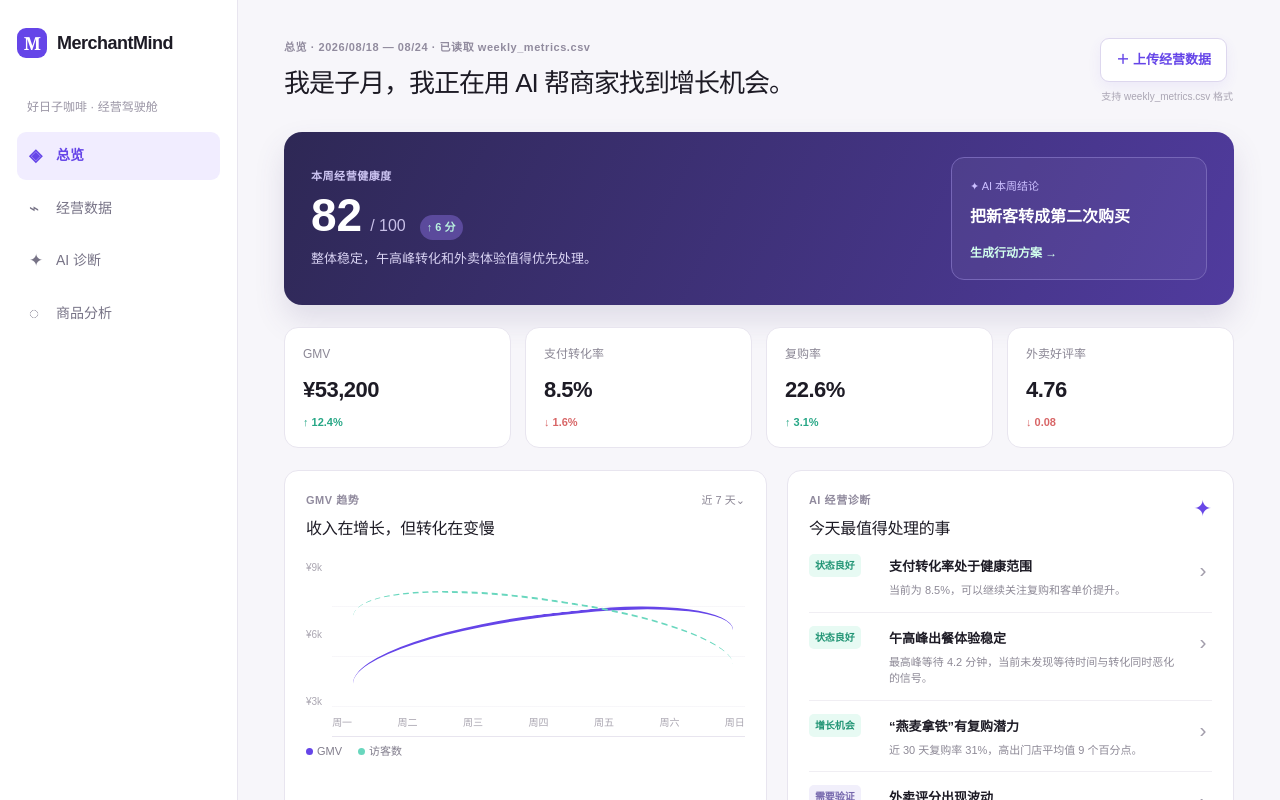
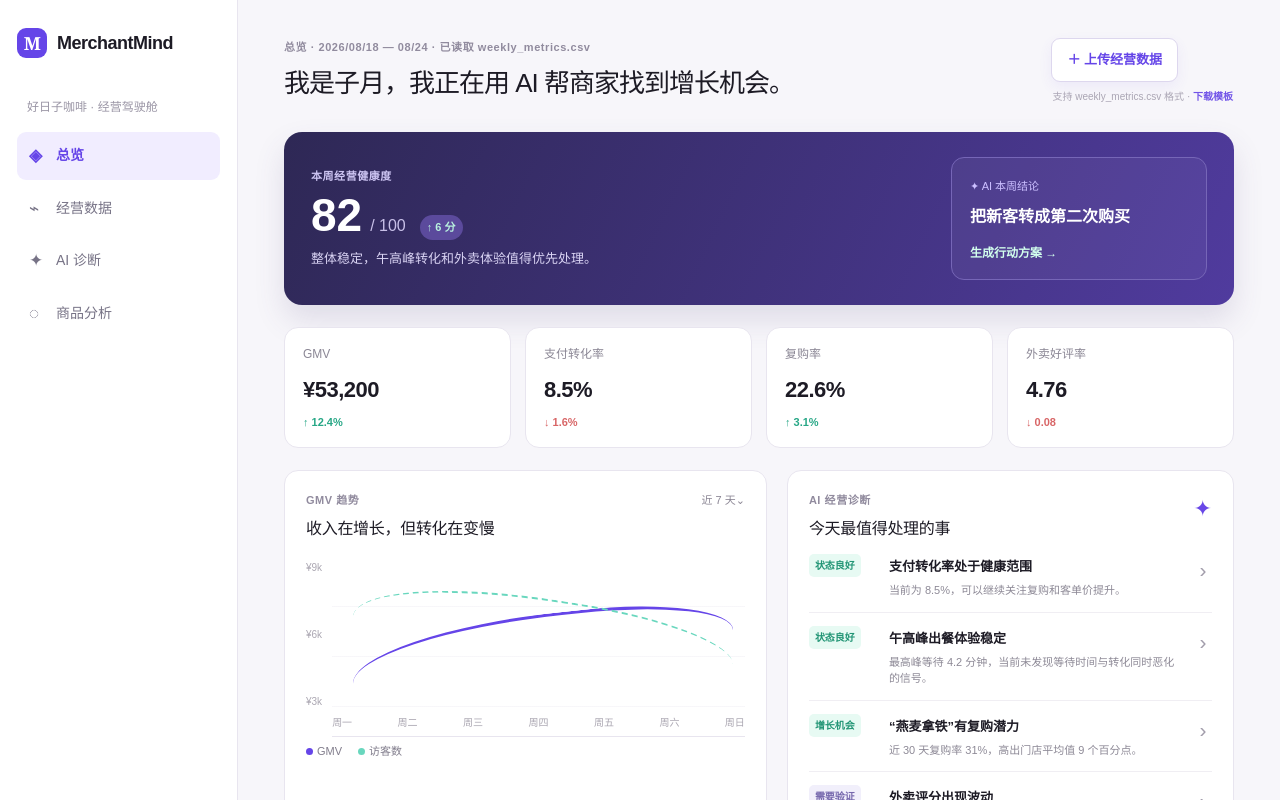
Before and after one commit to Zuziro1225/merchantmind-ai-growth-assistant, a Next.js app: page / in a window 1280 px wide. Shown: the top 800 px of the page. Built offline with nearby package versions, Linux system fonts and the light colour scheme.

Commit message:
feat: add CSV template download

```diff
--- a/app/page.tsx
+++ b/app/page.tsx
@@ -2,6 +2,7 @@
 
 import { ChangeEvent, useEffect, useRef, useState } from 'react';
 import './workspaces.css';
+import './upload.css';
 
 const initialMetrics = {
   gmv: '¥48,620',
@@ -248,7 +249,7 @@ export default function Home() {
       <div className="sidebar-footer"><span className="avatar">张</span><div><strong>子月的作品集</strong><small>演示模式</small></div></div>
     </aside>
     <section className="content">
-      <header className="topbar"><div><p className="eyebrow">{tab} · 2026/08/18 — 08/24 · {dataSource}</p><h1>{pageTitle}</h1>{uploadMessage && <p className={`upload-message ${uploadMessage.startsWith('上传成功') ? 'success' : 'error'}`}>{uploadMessage}</p>}</div><div><input ref={fileInputRef} className="file-input" type="file" accept=".csv,text/csv" onChange={handleUpload}/><button className="upload" onClick={() => fileInputRef.current?.click()}>＋ 上传经营数据</button><p className="upload-hint">支持 weekly_metrics.csv 格式</p></div></header>
+      <header className="topbar"><div><p className="eyebrow">{tab} · 2026/08/18 — 08/24 · {dataSource}</p><h1>{pageTitle}</h1>{uploadMessage && <p className={`upload-message ${uploadMessage.startsWith('上传成功') ? 'success' : 'error'}`}>{uploadMessage}</p>}</div><div><input ref={fileInputRef} className="file-input" type="file" accept=".csv,text/csv" onChange={handleUpload}/><button className="upload" onClick={() => fileInputRef.current?.click()}>＋ 上传经营数据</button><p className="upload-hint">支持 weekly_metrics.csv 格式 · <a href="/data/weekly_metrics_template.csv" download>下载模板</a></p></div></header>
       {tab === '总览' ? <><section className="hero-card"><div><p className="eyebrow light">本周经营健康度</p><div className="score-row"><strong>82</strong><span>/ 100</span><b>↑ 6 分</b></div><p>整体稳定，午高峰转化和外卖体验值得优先处理。</p></div><div className="hero-action"><span>✦ AI 本周结论</span><strong>{actionPlan.title}</strong><button onClick={() => setReport(!report)}>{report ? '收起行动方案' : '生成行动方案 →'}</button></div></section>
       {report && <section className="report"><strong>已根据当前数据生成 3 项优先动作</strong><p className="decision-basis">判断依据：{actionPlan.basis}</p><ol className="report-list">{actionPlan.actions.map((action) => <li key={action}>{action}</li>)}</ol></section>}
       <section className="metrics" aria-label="核心指标"><Metric label="GMV" value={metrics.gmv} change="↑ 12.4%" /><Metric label="支付转化率" value={metrics.conversionRate} change="↓ 1.6%" down/><Metric label="复购率" value={metrics.repeatPurchaseRate} change="↑ 3.1%"/><Metric label="外卖好评率" value={metrics.deliveryRating} change="↓ 0.08" down/></section>
@@ -273,7 +274,7 @@ function DataWorkspace({ metrics, dataSource }: { metrics: typeof initialMetrics
   ];
   return <section className="workspace-page">
     <section className="workspace-hero"><div><p className="eyebrow">数据接入</p><h2>当前数据快照已准备好</h2><p>先确保数据正确，再让 AI 基于同一份事实给出建议。</p></div><span className="status-pill">● 数据已就绪</span></section>
-    <section className="data-summary-grid"><article className="panel source-panel"><p className="eyebrow">数据来源</p><h2>{dataSource}</h2><p>支持上传 weekly_metrics.csv。上传后，看板、诊断和问答会同步刷新。</p><div className="source-status"><span>核心字段</span><strong>4 / 4 已完整</strong></div></article><article className="panel quality-panel"><p className="eyebrow">数据质量检查</p><h2>可以开始分析</h2><ul><li><span>✓</span> 四个核心指标均为数值</li><li><span>✓</span> 已用于经营看板和规则诊断</li><li><span>!</span> 当前为周汇总，趋势判断需补充按天数据</li></ul></article></section>
+    <section className="data-summary-grid"><article className="panel source-panel"><p className="eyebrow">数据来源</p><h2>{dataSource}</h2><p>支持上传 weekly_metrics.csv。上传后，看板、诊断和问答会同步刷新。</p><div className="source-status"><span>核心字段</span><strong>4 / 4 已完整</strong></div></article><article className="panel quality-panel"><p className="eyebrow">数据质量检查</p><h2>可以开始分析</h2><ul><li><span>✓</span> 四个核心指标均为数值</li><li><span>✓</span> 已用于经营看板和规则诊断</li><li><span>!</span> 当前为周汇总，趋势判断需补充按天数据</li></ul><a className="template-download" href="/data/weekly_metrics_template.csv" download>↓ 下载可直接填写的 CSV 模板</a></article></section>
     <section className="panel field-panel"><div className="panel-head"><div><p className="eyebrow">字段字典</p><h2>每个数字具体代表什么？</h2></div><span className="period">经营周报</span></div><div className="field-table"><div className="field-row field-head"><span>字段</span><span>当前值</span><span>业务意义</span></div>{fields.map((field) => <div className="field-row" key={field.label}><strong>{field.label}</strong><b>{field.value}</b><p>{field.description}</p></div>)}</div></section>
   </section>;
 }
--- /dev/null
+++ b/app/upload.css
@@ -0,0 +1 @@
+.upload-hint a{color:#7154e8;text-decoration:none;font-weight:700}.upload-hint a:hover{text-decoration:underline}.template-download{display:inline-block;margin-top:17px;color:#6545e8;font-size:12px;font-weight:700;text-decoration:none}.template-download:hover{text-decoration:underline}
```
Also changed, not shown: public/data/weekly_metrics_template.csv (added).
